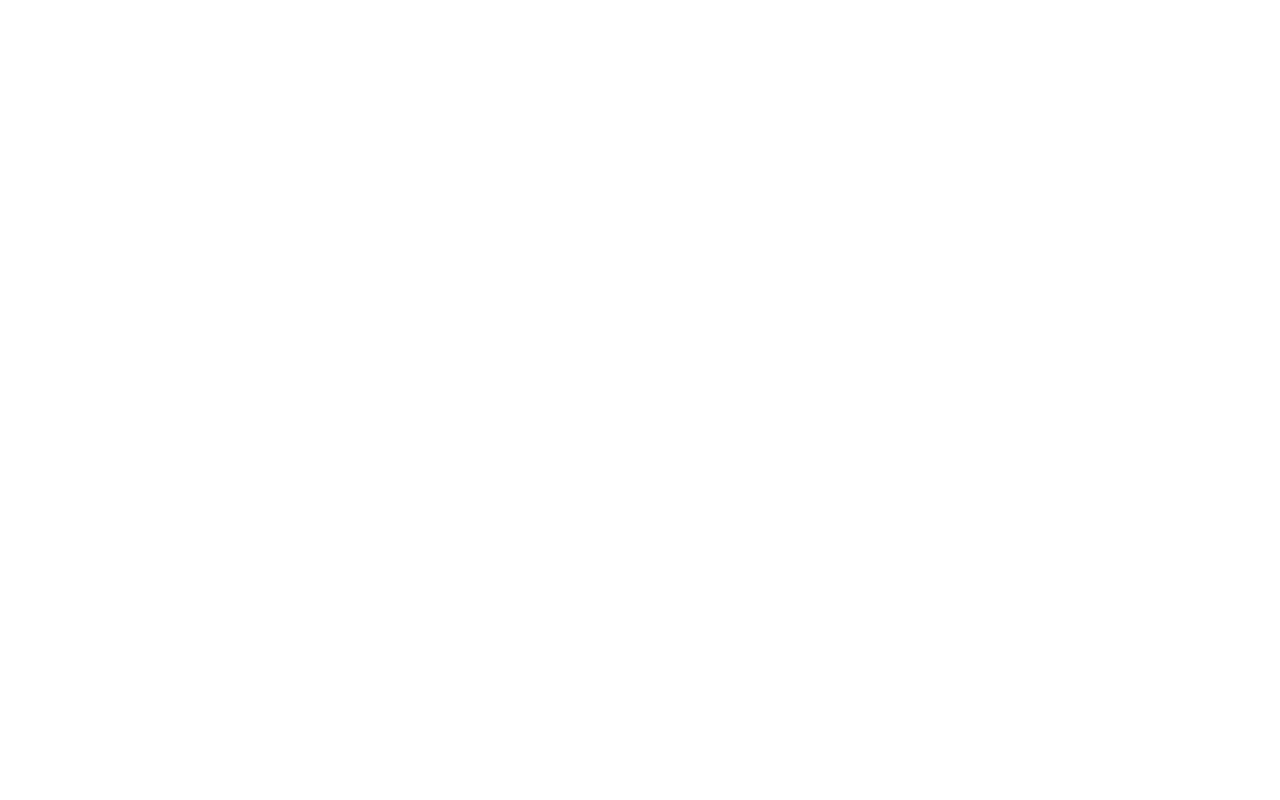
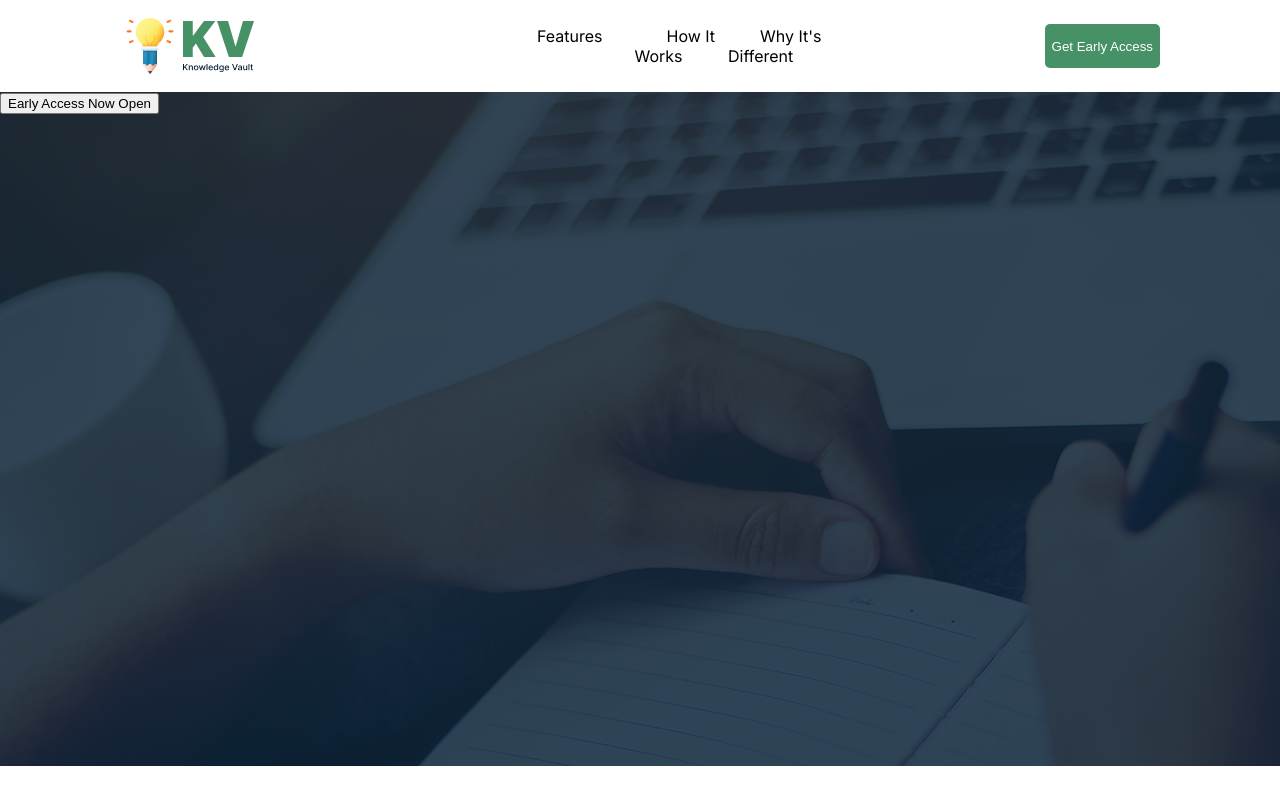
Before and after one commit to abidahmed0100/assignment-1, a plain HTML site: page index.html in a window 1280 px wide. Drawn offline with Linux system fonts and the light colour scheme.

Commit message:
html and css update

```diff
--- a/index.html
+++ b/index.html
@@ -10,18 +10,22 @@
 <link rel="stylesheet" href="style/index.css">
 </head>
 <body class="inter">
-     <header>
-            <div>
+    <header class="navbar">
+        <nav class="navbar-container">
+            <img src="image/logo/logo-navbar.png">
 
-            </div>
-     </header>
+            <ul class="menu-bar">
+                <li><a href="">Features</a></li>
+                <li><a href="">How It Works</a></li>
+                <li><a href="">Why It's Different</a></li>
+                </ul>
 
-     <body>
+                <button class="btn"> Get Early Access</button>
+            </nav>
+            <section class="banner">
+                <button class="btnw">Early Access Now Open</button>
+            </section>
 
-     </body>
-
-     <footer>
-
-     </footer>
+    </header>
 </body>
 </html>
--- a/style/index.css
+++ b/style/index.css
@@ -1,5 +1,61 @@
+*{
+    margin: 0;
+}
 
 .inter {
   font-family: "Inter", sans-serif;
   font-optical-sizing: auto;
 }
+
+.navbar .navbar-container {
+    display: flex;
+    align-items: center;
+}
+.navbar .menu .menu-bar {
+    display: flex;
+    text-decoration: none;
+    text-decoration-style: none;
+
+}
+
+.navbar .navbar-container img {
+    height: 60px;
+    width: 139px;
+    margin: 16px 206px 16px 120px;
+
+}
+.navbar .navbar-container .menu-bar{
+    display: flex;
+    list-style: none;
+    font-size: 16px;
+
+
+}
+
+.navbar .navbar-container .menu-bar a{
+    text-decoration: none;
+    margin: 32px;
+    color: black;
+}
+
+.btn {
+    border:none;
+    border-radius: 5px;
+    width: 164px;
+    height:44px;
+    background-color: #469165;
+    font-weight: 600px;
+    color: #FFFFFF;
+    margin: 24px 120px 24px 206px;
+
+}
+
+.banner {
+    background-image: url(../image/logo/hero-bg.png);
+    height: 674px;
+    width: 100%;
+    vertical-align: middle;
+}
+.btnw{
+
+}
```
Also changed, not shown: image/Banner.png (deleted), image/Early Access Section.png (deleted), image/Footer.png (deleted), image/Navbar.png (deleted), image/Notes Section.png (deleted), image/Second Brain Section.png (deleted).
